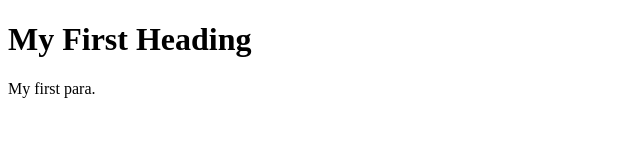
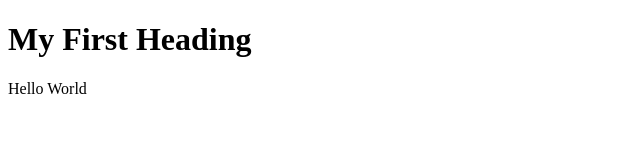
Before and after one commit to Azka-Malik/GitHub-Actions, a website: page index.html in a window 1280 px wide. Shown: the full height of the page, 0-640 px from the left. Drawn offline with Linux system fonts and the light colour scheme.

Commit message:
second change

```diff
--- a/index.html
+++ b/index.html
@@ -4,7 +4,7 @@
 
 <h1>My First Heading</h1>
 
-<p>My first para.</p>
+<p>Hello World</p>
 
 </body>
 </html>
```
